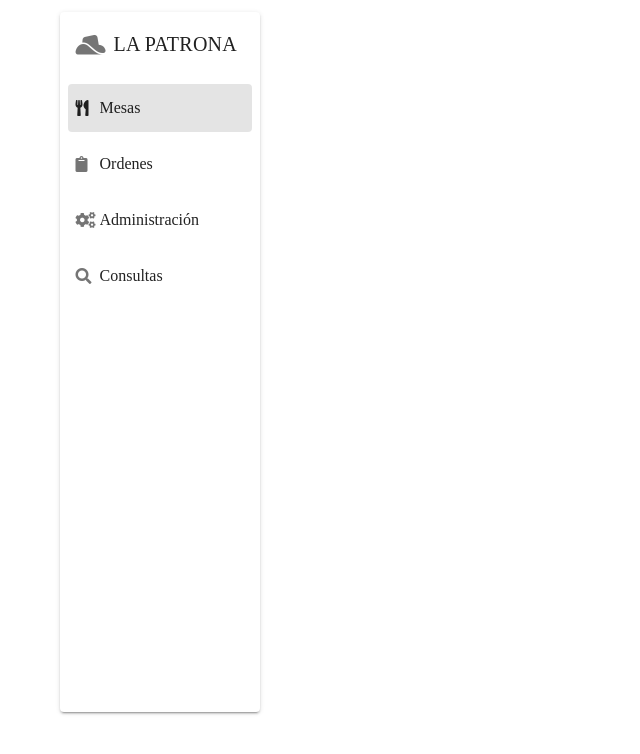
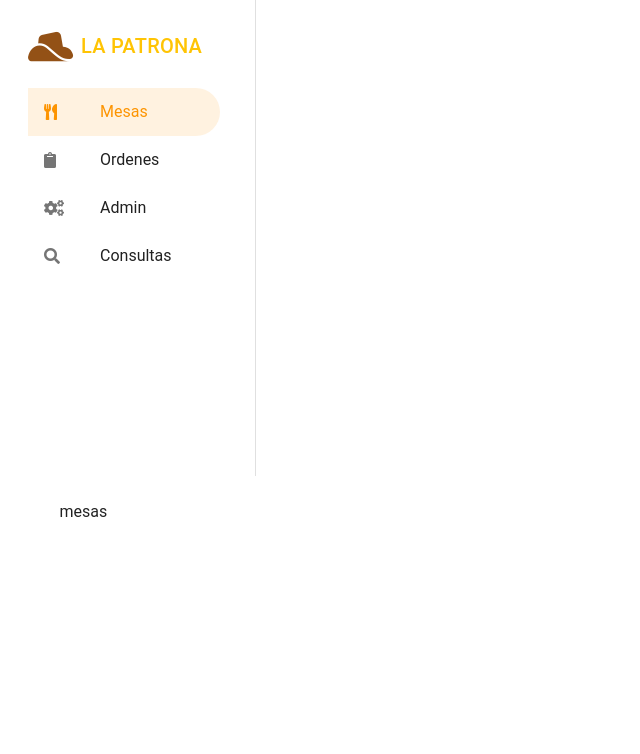
Before and after one commit to JuanGdev/restaurante, a Vue app in the folder client/: page / in a window 1280 px wide. Shown: the top 754 px of the page, without its empty margins (0-640 px from the left). Built offline with nearby package versions, Linux system fonts and the light colour scheme; a small style sheet from the web is missing.

Commit message:
Menú de navegación terminado

```diff
--- a/client/src/App.vue
+++ b/client/src/App.vue
@@ -1,19 +1,32 @@
 <template>
+  <v-app>
+    <v-main>
+      <v-row>
+        <v-container col>
+          <v-navigation-drawer permanent>
             <v-container>
-    <v-card max-width="200" height="700">
+              <v-card flat>
                 <v-card-title>
-          <v-icon left>
+                  <v-icon
+                    large
+                    color="cof"
+                    left
+                  >
                     fas fa-hat-cowboy-side
                   </v-icon>
-          <span>
+                  <span class="yellow--text">
                     LA PATRONA
                   </span>
                 </v-card-title>
-        <v-list nav>
+                <v-card-text>
+                  <v-list shaped>
                     <v-list-item-group
                       v-model="selectedItem"
+                      color="orange"
                     >
-            <v-list-item to="/">
+                      <v-list-item
+                        to="/"
+                      >
                         <v-list-item-icon>
                           <v-icon small>
                             fas fa-utensils
@@ -25,7 +38,9 @@
                           </v-list-item-title>
                         </v-list-item-content>
                       </v-list-item>
-            <v-list-item to="/ordenes">
+                      <v-list-item
+                        to="/ordenes"
+                      >
                         <v-list-item-icon>
                           <v-icon small>
                             fas fa-clipboard
@@ -37,7 +52,9 @@
                           </v-list-item-title>
                         </v-list-item-content>
                       </v-list-item>
-            <v-list-item to="/administracion">
+                      <v-list-item
+                        to="/administracion"
+                      >
                         <v-list-item-icon>
                           <v-icon small>
                             fas fa-cogs
@@ -45,11 +62,13 @@
                         </v-list-item-icon>
                         <v-list-item-content>
                           <v-list-item-title>
-                  Administración
+                            Admin
                           </v-list-item-title>
                         </v-list-item-content>
                       </v-list-item>
-            <v-list-item to="/consultas">
+                      <v-list-item
+                        to="consultas"
+                      >
                         <v-list-item-action>
                           <v-icon small>
                             fas fa-search
@@ -64,17 +83,26 @@
                     </v-list-item-group>
                   </v-list>
                   <v-img
-          src="@/assets/menu.png"
-        >
+                    src="@/assets/menu.png">
                   </v-img>
+                </v-card-text>
               </v-card>
             </v-container>
+          </v-navigation-drawer>
+        </v-container>
+        <v-container cols="12">
+          <router-view/>
+        </v-container>
+      </v-row>
+    </v-main>
+  </v-app>
 </template>
 
 <script>
   export default {
+    name: 'App',
     data: () => ({
-      selectedItem: 0
+      selectedItem: null
     })
   }
 </script>
```
Lines whose indentation alone changed are shown as unchanged.
